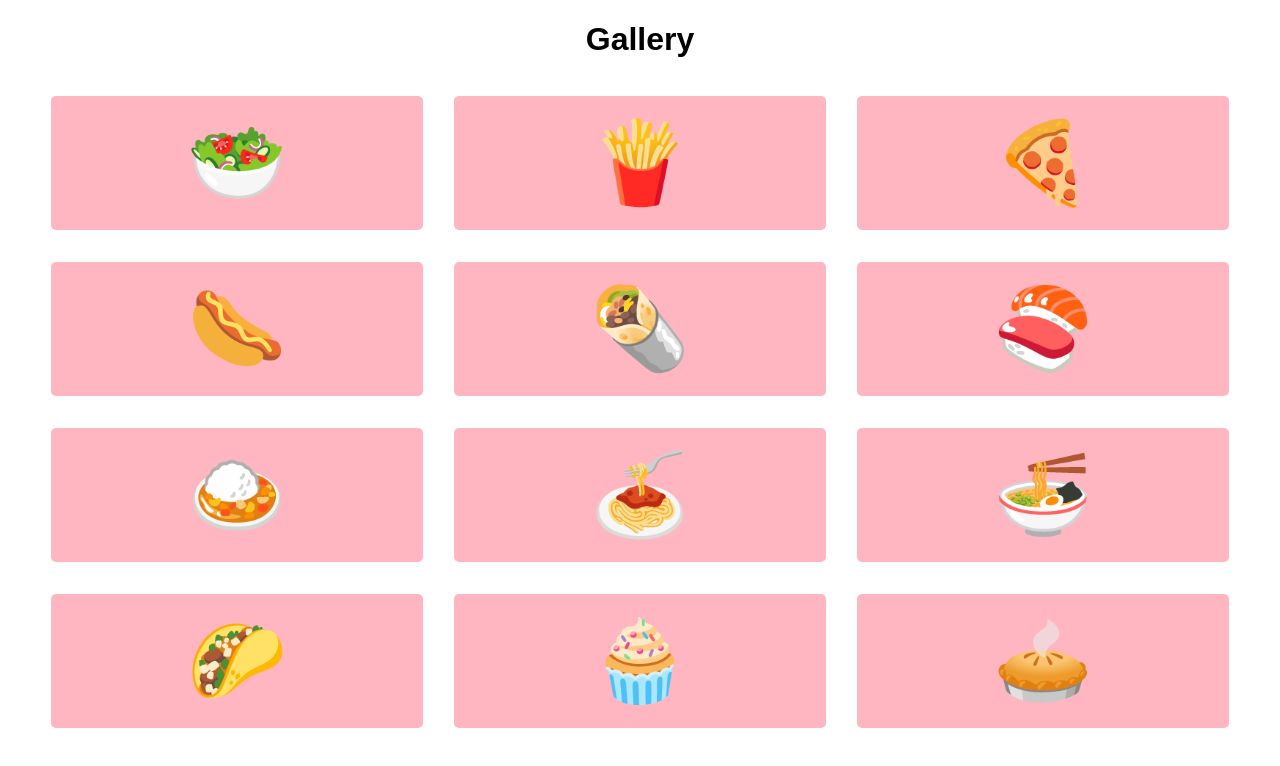
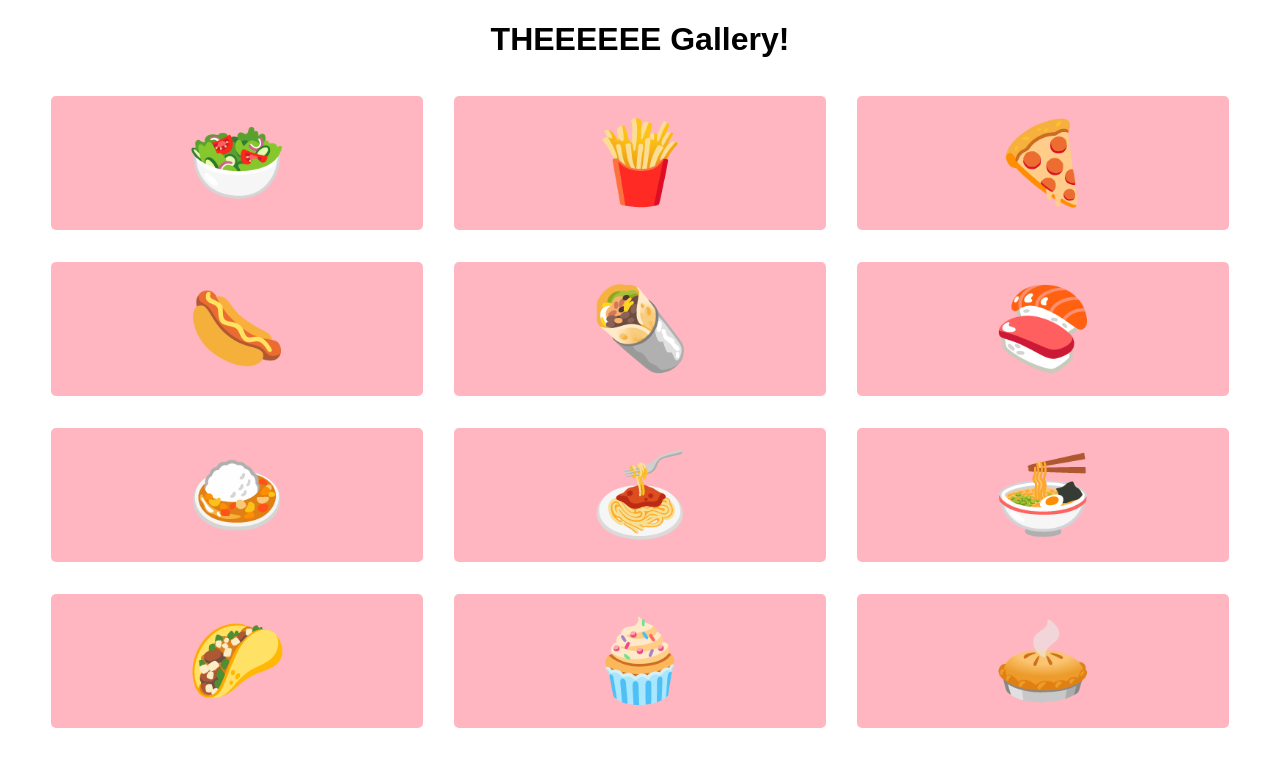
Before and after one commit to pgmccullough/git-branchin-fun, a plain HTML site: page index.html in a window 1280 px wide. Drawn offline with nearby package versions, Linux system fonts and the light colour scheme; files that its build step writes are made by us from their sources.

Commit message:
New Gallery title

```diff
--- a/index.html
+++ b/index.html
@@ -10,7 +10,7 @@
 </head>
 
 <body>
-  <h1>Gallery</h1>
+  <h1>THEEEEEE Gallery!</h1>
   <section class="gallery">
     <div class="gallery__item">🥗</div>
     <div class="gallery__item">🍟</div>
```
